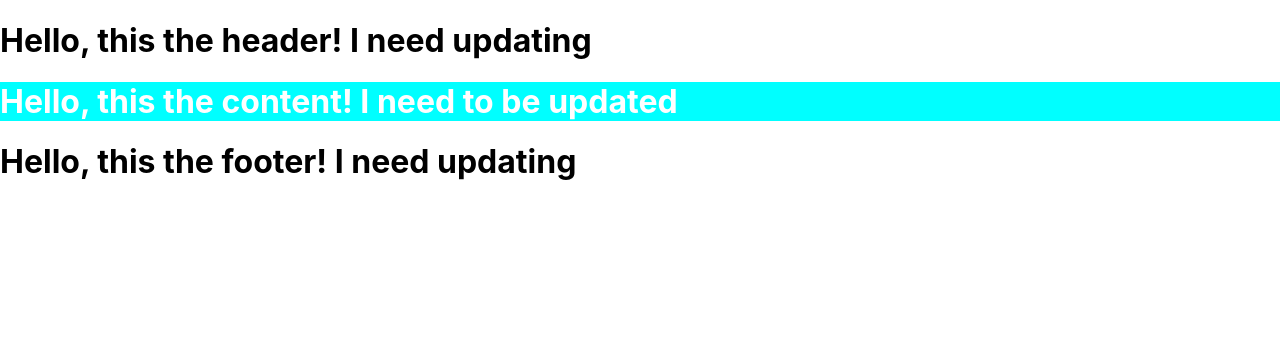
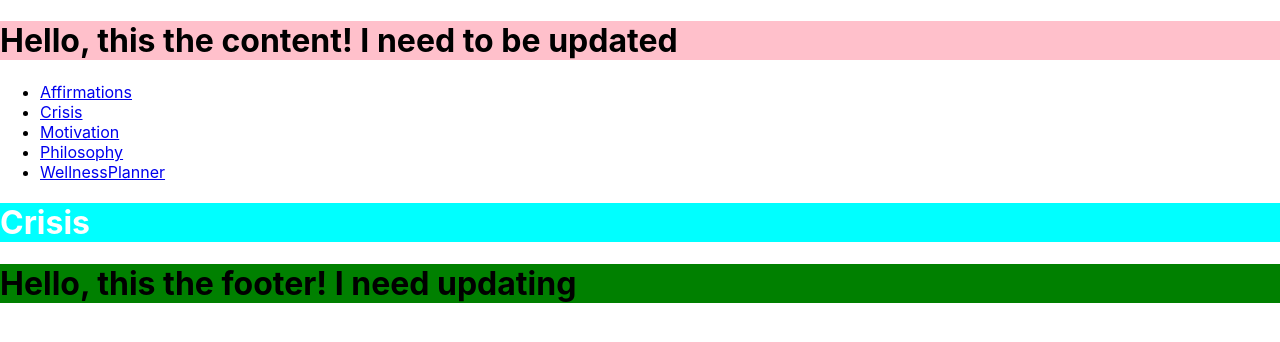
Before and after one commit to ChrissieSparling/riseUp, a React (Create React App) app in the folder riseup/: page /crisis in a window 1280 px wide. Shown: the top 342 px of the page. Built offline with nearby package versions, Linux system fonts and the light colour scheme.

Commit message:
added pages and component folder

```diff
--- a/riseup/public/index.html
+++ b/riseup/public/index.html
@@ -24,6 +24,12 @@
       work correctly both with client-side routing and a non-root public URL.
       Learn how to configure a non-root public URL by running `npm run build`.
     -->
+    <link rel="stylesheet" href="https://cdnjs.cloudflare.com/ajax/libs/font-awesome/5.15.3/css/all.min.css"/>
+    <script src="https://code.jquery.com/jquery-3.5.1.min.js"></script>
+    <script src="https://cdnjs.cloudflare.com/ajax/libs/typed.js/2.0.11/typed.min.js"></script>
+    <script src="https://cdnjs.cloudflare.com/ajax/libs/waypoints/4.0.1/jquery.waypoints.min.js"></script>
+    <script src="https://cdnjs.cloudflare.com/ajax/libs/OwlCarousel2/2.3.4/owl.carousel.min.js"></script>
+    <link rel="stylesheet" href="https://cdnjs.cloudflare.com/ajax/libs/OwlCarousel2/2.3.4/assets/owl.carousel.min.css"/>
     <title>Rise Up</title>
   </head>
   <body>
@@ -39,5 +45,7 @@
       To begin the development, run `npm start` or `yarn start`.
       To create a production bundle, use `npm run build` or `yarn build`.
     -->
+    <script src="https://cdnjs.cloudflare.com/ajax/libs/materialize/0.100.0/js/materialize.js"></script>
+    <script src="https://cdnjs.cloudflare.com/ajax/libs/materialize/0.100.0/js/materialize.min.js"></script>
   </body>
 </html>
--- a/riseup/src/App.css
+++ b/riseup/src/App.css
@@ -25,7 +25,7 @@
 }
 
 .App-link {
-  color: #61dafb;
+  color: pink;
 }
 
 @keyframes App-logo-spin {
--- a/riseup/src/App.js
+++ b/riseup/src/App.js
@@ -1,12 +1,37 @@
-// import logo from './logo.svg';
+// import sunbeams from './sunbeams.svg';
 // import './App.css';
 import React from 'react';
 import Homepage from './pages/Homepage';
+import Affirmation from './pages/Affirmation';
+import Crisis from './pages/Crisis';
+import Motivation from './pages/Motivation';
+import Philosophy from './pages/Philosophy';
+import WellnessPlanner from './pages/WellnessPlanner';
+import { BrowserRouter as Router, Switch, Route } from 'react-router-dom';
+import Header from './components/Header';
+import Footer from './components/Footer';
 
 function App() {
   return (
     <div className="App">
+
+
+      <Router>
+      <Header/>
       <Homepage></Homepage>
+      <Switch>
+        <Route exact path = "/home" component = {Homepage} />
+        <Route exact path = "/affirmation" component = {Affirmation} />
+        <Route exact path = "/crisis" component = {Crisis} />
+        <Route exact path = "/motivation" component = {Motivation} />
+        <Route exact path = "/philosophy" component = {Philosophy} />
+        <Route exact path = "/wellnessPlanner" component = {WellnessPlanner} />
+        <Route exact path = "/" component = {Homepage} />
+        </Switch>
+
+
+      <Footer/>
+      </Router>
     </div>
   );
 }
--- a/riseup/src/components/Content.js
+++ b/riseup/src/components/Content.js
@@ -1,11 +1,11 @@
 import React from 'react';
 // ToDo: import any other components of styles that will be needed for this component
 import './Components.css'
-const Content = () => {
+const Content = (props) => {
 return (
     <div>
         <h1 className="test">
-            Hello, this the content! I need to be updated
+           {props.children}
         </h1>
     </div>
 )
--- a/riseup/src/components/Footer.js
+++ b/riseup/src/components/Footer.js
@@ -4,7 +4,7 @@ import React from 'react';
 const Footer = () => {
 return (
     <div>
-        <h1>
+        <h1 className="footer">
             Hello, this the footer! I need updating
         </h1>
     </div>
--- a/riseup/src/components/Header.js
+++ b/riseup/src/components/Header.js
@@ -4,10 +4,11 @@ import React from 'react';
 const Header = () => {
 return (
     <div>
-        <h1>
-            Hello, this the header! I need updating
-        </h1>
-    </div>
+    <h1 className="header">
+        Hello, this the content! I need to be updated
+    </h1>
+</div>
 )
 }
+
 export default Header;
--- /dev/null
+++ b/riseup/src/pages/Affirmation.js
@@ -0,0 +1,14 @@
+import React from 'react';
+import Content from '../components/Content';
+
+
+const Affirmation = () =>{
+    return (
+        <div>
+
+            <Content>Affirmation</Content>
+
+        </div>
+    )
+}
+export default Affirmation;
--- /dev/null
+++ b/riseup/src/pages/Crisis.js
@@ -0,0 +1,14 @@
+import React from 'react';
+import Content from '../components/Content';
+
+
+const Crisis = () =>{
+    return (
+        <div>
+
+            <Content>Crisis</Content>
+
+        </div>
+    )
+}
+export default Crisis;
--- a/riseup/src/pages/Homepage.js
+++ b/riseup/src/pages/Homepage.js
@@ -2,13 +2,45 @@ import React from 'react';
 import Content from '../components/Content';
 import Footer from '../components/Footer';
 import Header from '../components/Header';
+import  {NavLink} from 'react-router-dom';
 
 const Homepage = () =>{
     return (
         <div>
-            <Header></Header>
-            <Content></Content>
-            <Footer></Footer>
+
+           <Content></Content>
+           <ul>
+               <li>
+               <NavLink className="nav"
+                   activeClassName="active"
+                   isActive={()=>window.location.pathname==="/affirmation"}
+                   to="/affirmation">Affirmations</NavLink>
+                </li>
+               <li>
+                   <NavLink className="crisis"
+                   activeClassName="active"
+                   isActive = {()=> window.location.pathname === "/crisis"}
+                   to = "/crisis">Crisis</NavLink>
+               </li>
+               <li>
+                   <NavLink className="motivation"
+                   activeClassName="active"
+                   isActive = {()=> window.location.pathname === "/motivation"}
+                   to = "/motivation">Motivation</NavLink>
+               </li>
+               <li>
+                   <NavLink className="philosophy"
+                   activeClassName="active"
+                   isActive = {()=> window.location.pathname === "/philosophy"}
+                   to = "/philosophy">Philosophy</NavLink>
+               </li>
+               <li>
+                   <NavLink className="wellnessPlanner"
+                   activeClassName="active"
+                   isActive = {()=> window.location.pathname === "/wellnessPlanner"}
+                   to = "/wellnessPlanner">WellnessPlanner</NavLink>
+               </li>
+           </ul>
         </div>
     )
 }
--- /dev/null
+++ b/riseup/src/pages/Motivation.js
@@ -0,0 +1,14 @@
+import React from 'react';
+import Content from '../components/Content';
+
+
+const Motivation = () =>{
+    return (
+        <div>
+
+            <Content>Motivation</Content>
+
+        </div>
+    )
+}
+export default Motivation;
--- /dev/null
+++ b/riseup/src/pages/Philosophy.js
@@ -0,0 +1,14 @@
+import React from 'react';
+import Content from '../components/Content';
+
+
+const Philosophy = () =>{
+    return (
+        <div>
+
+            <Content>Philosophy/ put stuff here xml images</Content>
+
+        </div>
+    )
+}
+export default Philosophy;
--- /dev/null
+++ b/riseup/src/pages/WellnessPlanner.js
@@ -0,0 +1,14 @@
+import React from 'react';
+import Content from '../components/Content';
+
+
+const WellnessPlanner = () =>{
+    return (
+        <div>
+
+            <Content>wellnessPlanner</Content>
+
+        </div>
+    )
+}
+export default WellnessPlanner;
```
Also changed, not shown: riseup/public/sunrays.jpg (added).
